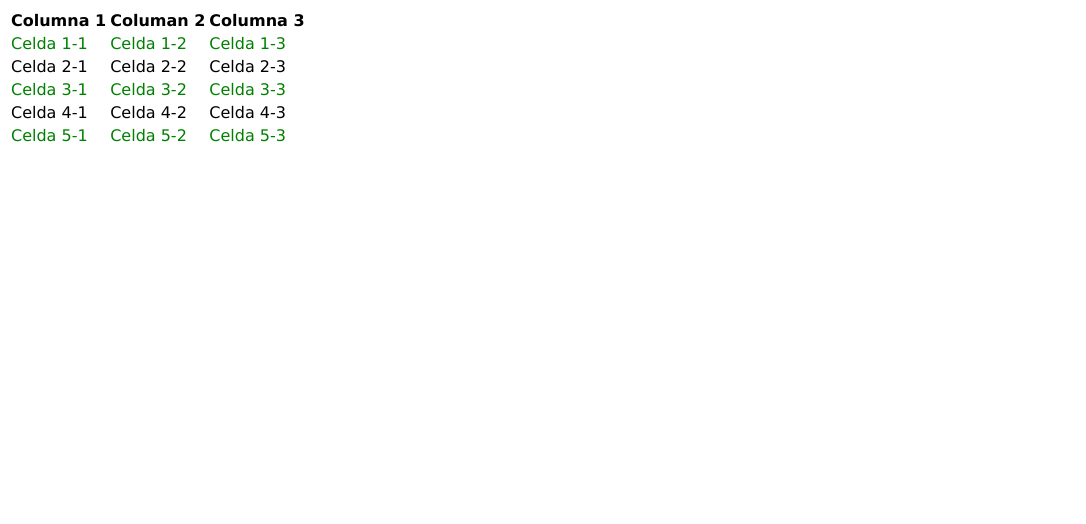
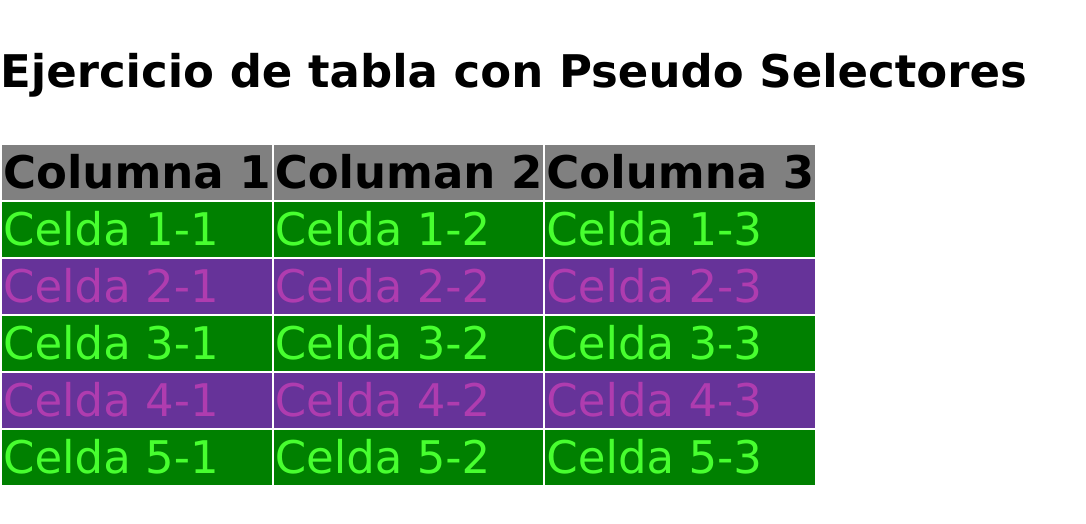
Before and after one commit to CERVANTES10/Progamacion-Web, a plain HTML site: page Parcial 1/EjercicioPseudo/EjercicioPseudo.html in a window 1280 px wide. Shown: the whole page, without its empty margins (0-1086 px from the left). Drawn offline with Linux system fonts and the light colour scheme.

Commit message:
Commit de Tarea

```diff
--- a/Parcial 1/EjercicioPseudo/EjercicioPseudo.html
+++ b/Parcial 1/EjercicioPseudo/EjercicioPseudo.html
@@ -7,6 +7,7 @@
     <title>Document</title>
 </head>
 <body>
+    <h3>Ejercicio de tabla con Pseudo Selectores</h3>
     <table>
         <thead>
             <tr><th>Columna 1</th><th>Columan 2</th><th>Columna 3</th></tr>
--- a/Parcial 1/EjercicioPseudo/Stylesheet.css
+++ b/Parcial 1/EjercicioPseudo/Stylesheet.css
@@ -1,7 +1,29 @@
 *{
+    font-size: 45px;
     font-family:'Lucida Sans', 'Lucida Sans Regular', 'Lucida Grande', 'Lucida Sans Unicode', Geneva, Verdana, sans-serif
 }
 
+body{
+    max-width: 1280px;
+    margin: 40px auto;
+}
+
+thead tr{
+    color: black;
+    background-color: gray;
+}
+
+tbody tr{
+    color: rgb(175, 60, 175);
+    background-color: rebeccapurple;
+}
+
+tbody tr:first-line{
+    background-color: blue;
+    color: aqua;
+}
+
 tbody tr:nth-child(odd){
-    color: green;
+    color: rgb(71, 255, 47);
+    background-color: green;
 }
```
